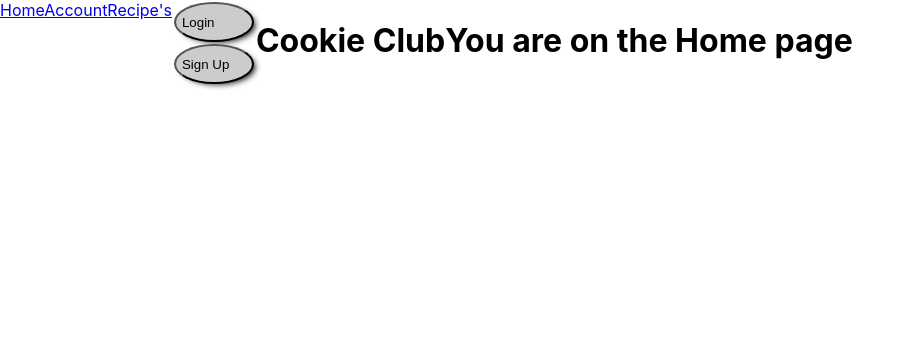
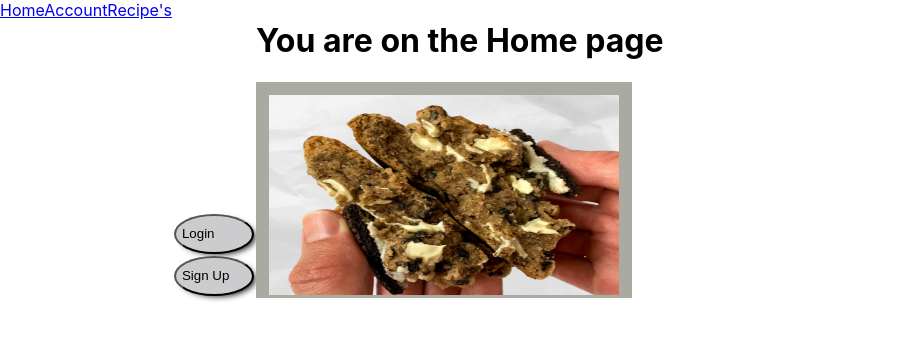
Before and after one commit to SamKynaston/cn-final-project-frontend, a React (Create React App) app: page / in a window 1280 px wide. Shown: the top 340 px of the page, without its empty margins (0-914 px from the left). Built offline with nearby package versions, Linux system fonts and the light colour scheme; no server answers; the HTML template or start-up script is replaced by a standard one.

Commit message:
Added some components to the home page

```diff
--- a/src/components/cookies.js
+++ b/src/components/cookies.js
@@ -14,7 +14,6 @@ const Cookies = () => {
                 }
                 const data = await response.json()
                 setAllCookies(data.hits);
-
             } catch (err) {
                 console.log(err)
                 setErrorMessage("Data Not Found!")
--- a/src/components/login.js
+++ b/src/components/login.js
@@ -2,7 +2,6 @@ import './style.css';
 import Modal from 'react-modal';
 import { loginUser } from "../utils";
 import { useState } from "react";
-import './style.css';
 
 //successful login needs to bring up dynamic user info
 const Login = ({newUser}) => {
@@ -16,6 +15,7 @@ const Login = ({newUser}) => {
         console.log(password)
         await loginUser(username, password, newUser)
     }
+
     function openModal() {
         setModalIsOpen(true);
     }
--- a/src/components/navBar.js
+++ b/src/components/navBar.js
@@ -22,7 +22,6 @@ const NavBar = () => {
                 <Login />
                 <Register />
             </div>
-            <h1>Cookie Club</h1>
 
         <Routes>
             <Route index element={ <Home />} />
--- /dev/null
+++ b/src/components/recipe.js
@@ -0,0 +1,15 @@
+import './style.css';
+
+
+const Recipe = (props) => {
+
+    return (
+        <div className="recipePage">
+        <h2>{props.cookies[0].recipe.label}</h2>
+        {/* <p>{allCookies.recipe.ingredientLines}</p>
+        <embed type="text/html" src={allCookies.recipe.shareAs} width="1000" height="800"></embed> */}
+        </div>
+    );
+}
+
+export default Recipe;
--- a/src/components/register.js
+++ b/src/components/register.js
@@ -7,15 +7,16 @@ import './style.css';
 //successful register needs to bring up dynamic user info
 
 const Register = () => {
-    const [username, setUsername] = useState()
-    const [email, setEmail] = useState()
-    const [password, setPassword] = useState()
+    const [firstName, setFirstName] = useState('');
+    const [lastName, setLastName] = useState('');
+    const [username, setUsername] = useState();
+    const [email, setEmail] = useState();
+    const [password, setPassword] = useState();
     const [modalIsOpen, setModalIsOpen] = useState(false);
 
     function openModal() {
         setModalIsOpen(true);
     }
-
     function closeModal() {
         setModalIsOpen(false);
     }
@@ -39,8 +40,15 @@ const Register = () => {
         >
           <div className="registerContainer">
           <button className="close" onClick={closeModal}>X</button>
-          <h1>Please register:</h1>
+          <h1>What are you waiting for? Become a Cookie Connoisseur today!</h1>
             <form onSubmit = {submitHandler}>
+                <label className="label">First Name:
+                    <input onChange= {(e) => setFirstName(e.target.value)} required></input>
+                </label>
+                <label className="label">Last Name:
+                    <input onChange= {(e) => setLastName(e.target.value)} required></input>
+                </label>
+            <br></br>
                 <label className="label">Username:
                     <input onChange= {(e) => setUsername(e.target.value)} required></input>
                 </label>
--- a/src/components/style.css
+++ b/src/components/style.css
@@ -6,7 +6,7 @@
   align-content: flex-end;
 }
 .navBtns{
-
+padding: 10px;
 }
 .mainContent{
   display: inline;
@@ -66,16 +66,7 @@
   .ReactModal__Overlay--before-close{
 
   }
-
-
-
-
-/*******HOMEPAGE CSS*********/
-.carouselMain{
-
-}
-
-/*******FOOTER CSS*********/
+  /*******FOOTER CSS*********/
 .footerMain{
 
 }
--- a/src/pages/home.js
+++ b/src/pages/home.js
@@ -1,5 +1,81 @@
+import Recipe from '../components/recipe';
+import Modal from 'react-modal';
+import slideshow1 from '../components/images/slideshow-1.png';
+import slideshow2 from '../components/images/slideshow-2.png';
+import slideshow3 from '../components/images/slideshow-3.png';
+import './styles.css';
+import { useState, useEffect } from "react";
+
 const Home = () =>{
-    return <h1>You are on the Home page</h1>
+    const [modal1IsOpen, setModal1IsOpen] = useState(false);
+    const [modal2IsOpen, setModal2IsOpen] = useState(false);
+    const [modal3IsOpen, setModal3IsOpen] = useState(false);
+    const [allCookies, setAllCookies] = useState([]);
+
+    const fetchData = async () => {
+        try {
+            const response = await fetch("https://api.edamam.com/api/recipes/v2?type=public&app_id=75e99c71&app_key=%2039b5b32d6e177083e0fbd7f397789d79&dishType=Biscuits%20and%20cookies&imageSize=REGULAR&random=true");
+            if (!response.ok) {
+                throw new Error(response.statusText)
+            }
+            const data = await response.json()
+            console.log(data)
+            setAllCookies(data.hits);
+        } catch (err) {
+            console.log(err)
+        }
+    }
+    useEffect(() => {
+    fetchData()
+}, []);
+console.log(allCookies)
+
+    return (
+    <div className="random">
+        <h1>You are on the Home page</h1>
+        <div className="carouselMain">
+            <img id="slides" className="slide" src={slideshow1} alt="Cookie disected" onClick={() => setModal1IsOpen(true)}></img>
+            <Modal
+          isOpen={modal1IsOpen}
+          onRequestClose={() => setModal1IsOpen(false)}
+          ariaHideApp={false}
+          contentLabel='Recipe1'
+        >
+          <div className="recipeContainer">
+          <button className="close" onClick={() => setModal1IsOpen(false)}>X</button>
+          <h1>Cookie 1</h1>
+            <Recipe cookies={allCookies} />
+            </div>
+        </Modal>
+            <img id="slides" className="slide" src={slideshow2} alt="Cookies" onClick={() => setModal2IsOpen(true)}></img>
+            <Modal
+          isOpen={modal2IsOpen}
+          onRequestClose={() => setModal2IsOpen(false)}
+          ariaHideApp={false}
+          contentLabel='Recipe2'
+        >
+          <div className="recipeContainer">
+          <button className="close" onClick={() => setModal2IsOpen(false)}>X</button>
+          <h1>Cookie 2</h1>
+              <Recipe cookies={allCookies} />
+            </div>
+        </Modal>
+            <img id="slides" className="slide" src={slideshow3} alt="Cookie disected" onClick={() => setModal3IsOpen(true)}></img>
+            <Modal
+          isOpen={modal3IsOpen}
+          onRequestClose={() => setModal3IsOpen(false)}
+          ariaHideApp={false}
+          contentLabel='Recipe3'
+        >
+          <div className="recipeContainer">
+          <button className="close" onClick={() => setModal3IsOpen(false)}>X</button>
+                 <h1>Cookie 3</h1>
+                 <Recipe cookies={allCookies} />
+            </div>
+        </Modal>
+        </div>
+    </div>
+    )
 }
 
 export default Home;
--- /dev/null
+++ b/src/pages/styles.css
@@ -0,0 +1,23 @@
+/*******HOMEPAGE CSS*********/
+.carouselMain{
+    background-color: #aaaaa0;
+    overflow: auto;
+    /* white-space: nowrap; */
+    padding: 8px;
+    height: 200px;
+    width: 360px;
+}
+.carouselMain img {
+    padding: 5px;
+    width: 300px;
+    height: 155px;
+    margin-bottom: 10px;
+}
+.slide{
+    min-width: 350px;
+    min-height: 100%;
+    display: block;
+}
+.recipeContainer{
+
+}
```
Also changed, not shown: 1 other file (tests, documents, lock files or other folders).
